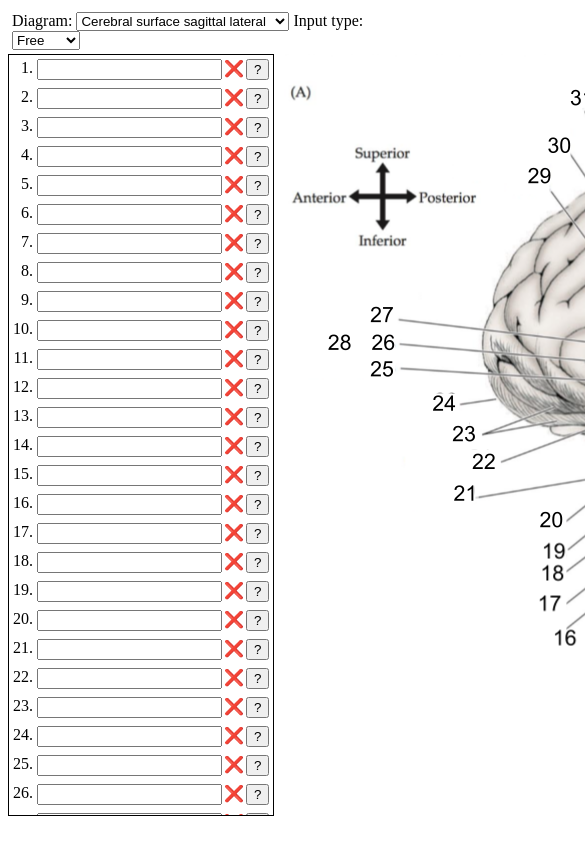
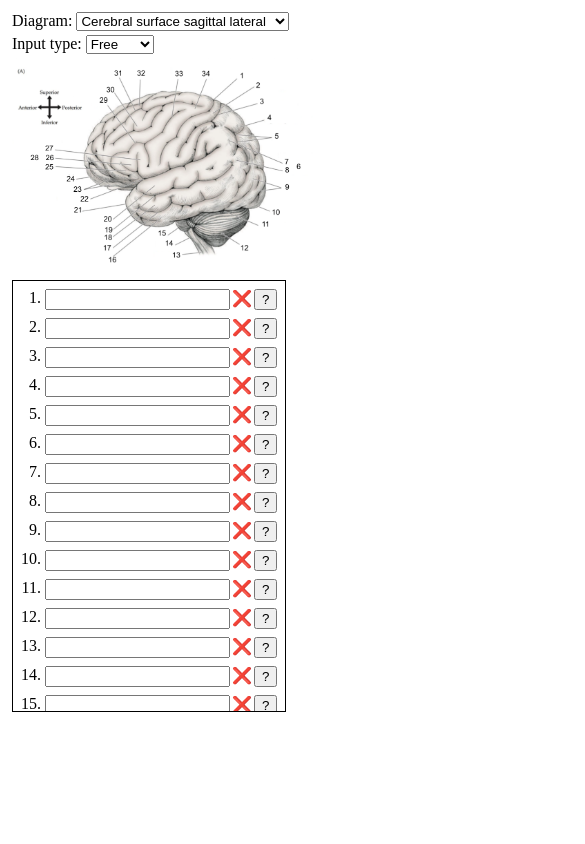
Before and after one commit to NevilleVH/cerebru, a SvelteKit app: page / in a window 390 px wide. Shown: the top 844 px of the page, 585 px wide, since content can reach past the window. Built offline with nearby package versions, Linux system fonts and the light colour scheme.

Commit message:
Improve mobile layout

```diff
--- a/src/routes/+page.svelte
+++ b/src/routes/+page.svelte
@@ -18,24 +18,29 @@
 	let inputType = $state<'free' | 'options'>('free');
 </script>
 
-<div style="padding: 4px;">
+<div style="width:100vw; padding: 4px;">
+	<div style="display: flex; flex-wrap: wrap; gap: 4px; margin-bottom: 4px">
+	<div>
 		Diagram:
 		<select>
 			{#each diagramInfo as info}
 				<option onclick={() => (selected = info)}>{info.title}</option>
 			{/each}
 		</select>
+	</div>
+	<div>
 		Input type:
 		<select bind:value={inputType}>
 			<option value="free">Free</option>
 			<option value="options">Options</option>
 		</select>
 	</div>
+	</div>
 	{#if selected}
-	<div style="display: flex">
-		<div>
+		<div id="container" style="display: flex;">
+			<div id="labels-container">
 				{#key selected.path}
-				<div style="height: 90vh; overflow-y:scroll; border:solid 1px">
+					<div id="labels" style="overflow-y:scroll; border:solid 1px; padding: 4px">
 						{#each selected.labels as label, i}
 							<div style="display: flex; justify-content: end; padding: 4px; gap: 4px">
 								<div>{i + 1 + '.'}</div>
@@ -49,6 +54,37 @@
 					</div>
 				{/key}
 			</div>
-		<div><img alt={selected.title} src={selected.img} /></div>
+			<div id="diagram">
+				<img style="object-fit: contain;" alt={selected.title} src={selected.img} />
+			</div>
 		</div>
 	{/if}
+</div>
+
+<style>
+	#labels {
+		height: 80vh;
+	}
+
+	@media (orientation: portrait) {
+		img {
+			width: 100%;
+		}
+
+		#diagram {
+			order: 1;
+		}
+
+		#labels-container {
+			order: 2;
+		}
+
+		#container {
+			flex-wrap: wrap;
+		}
+
+		#labels {
+			height: 50vh;
+		}
+	}
+</style>
```
Lines whose indentation alone changed are shown as unchanged.
